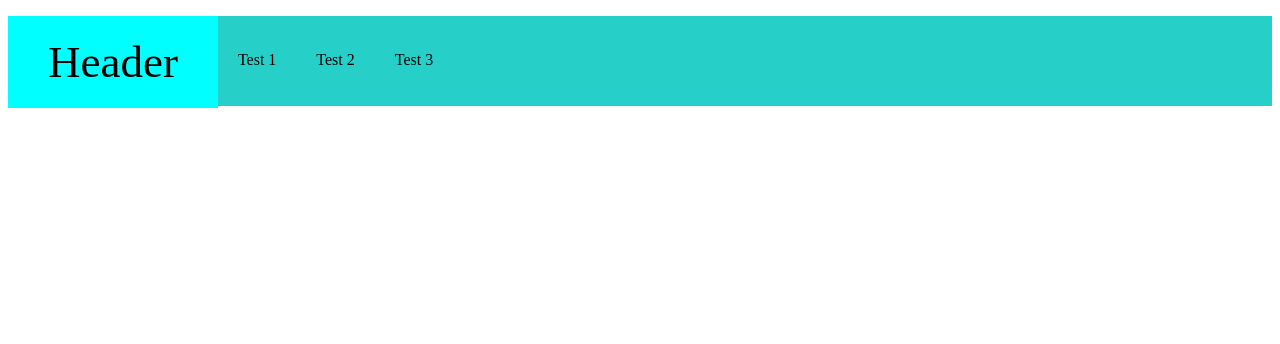
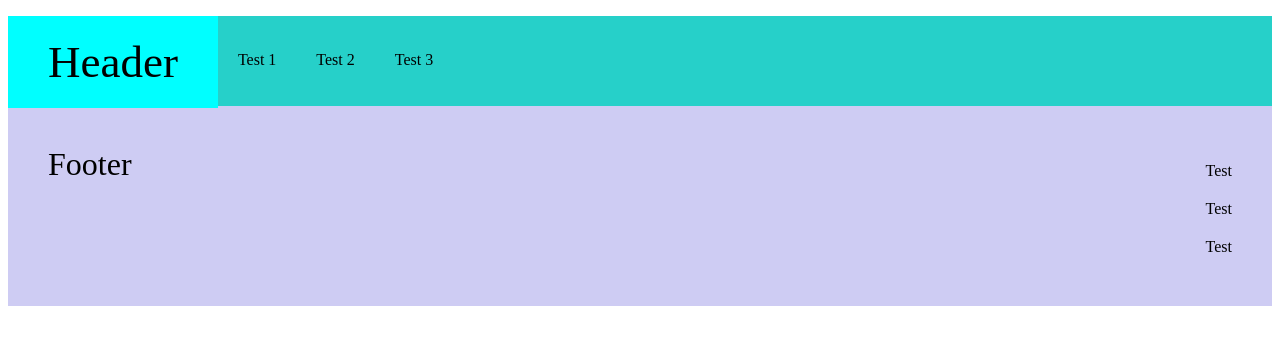
Before and after one commit to Paramadhika/tugas1_latihan_git, a plain HTML site: page index.html in a window 1280 px wide. Drawn offline with Linux system fonts and the light colour scheme.

Commit message:
Creating Footer Website

```diff
--- a/index.html
+++ b/index.html
@@ -19,5 +19,15 @@
                 </ul>
             </div>
         </div>
+        <div class="footer">
+            <div class="flogo">Footer</div>
+            <div class="flist">
+                <ul>
+                    <li>Test</li>
+                    <li>Test</li>
+                    <li>Test</li>
+                </ul>
+            </div>
+        </div>
     </body>
 </html>
--- a/style.css
+++ b/style.css
@@ -27,3 +27,23 @@ body{
     float: left;
     padding :35px 20px;
 }
+
+.footer{
+    background-color: #ceccf3;
+    height: 120px;
+    padding: 40px;
+}
+
+.footer .flogo{
+    font-size: 32px;
+    float: left;
+}
+
+.footer .flist{
+    float: right;
+}
+
+.footer .flist li{
+    list-style: none;
+    padding-bottom: 20px;
+}
```
